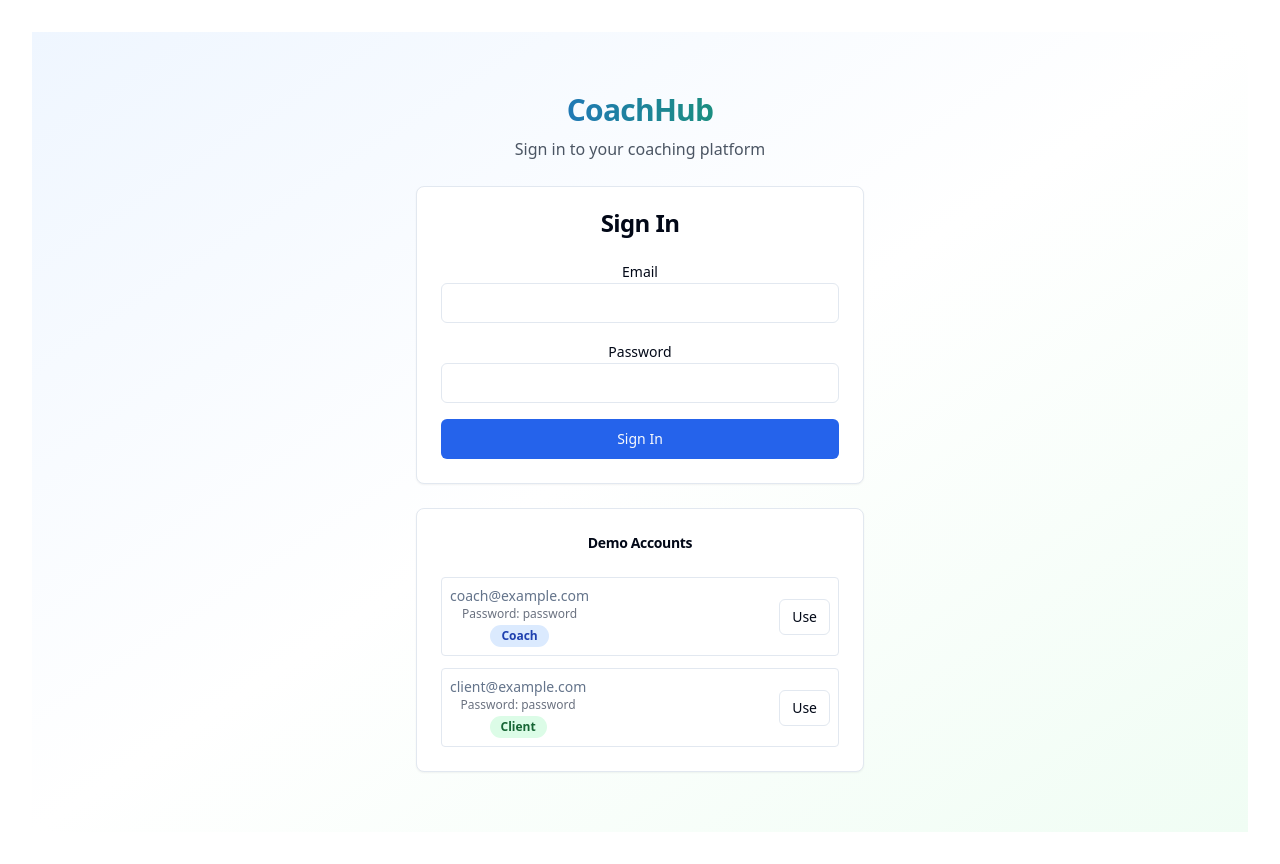
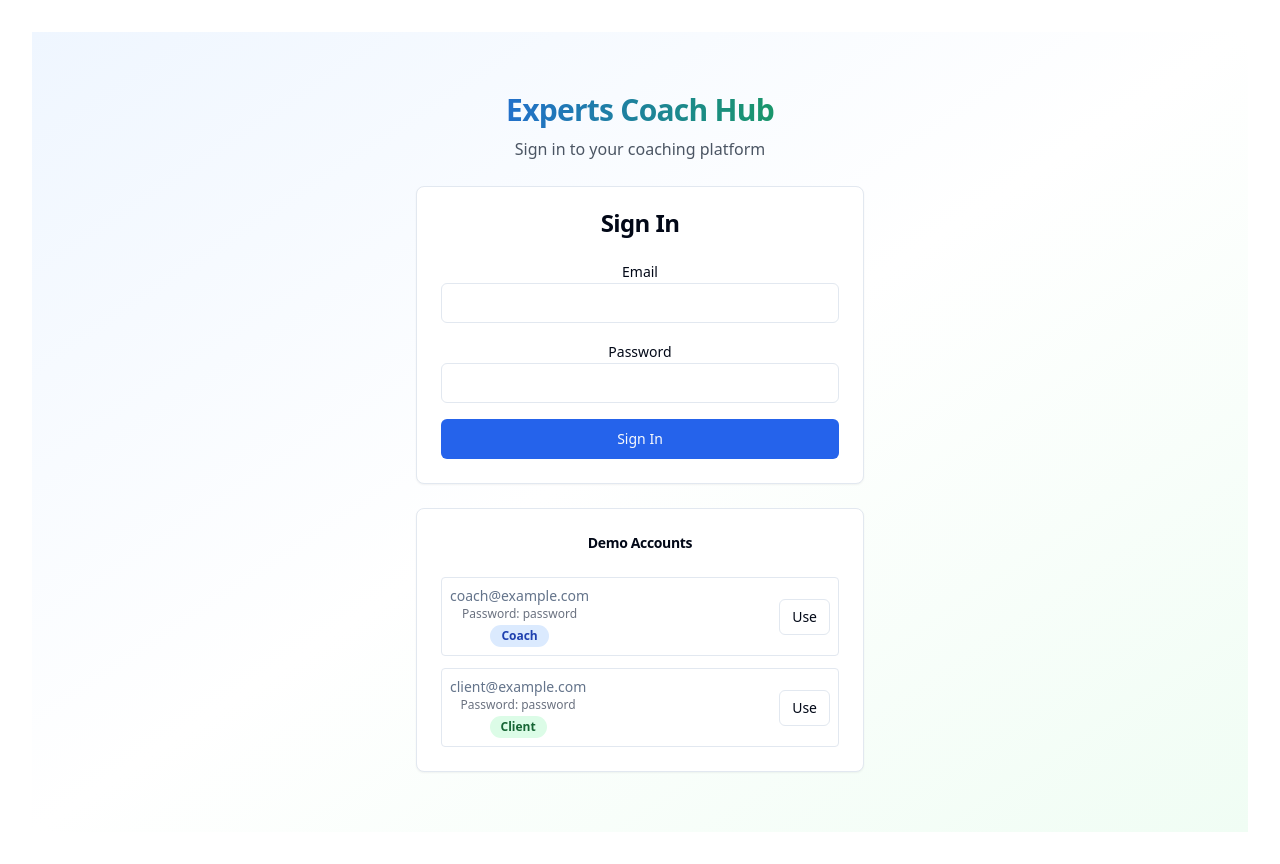
Before and after one commit to rueben2319/coach-content-hub, a React (Vite) app: page /auth in a window 1280 px wide. Built offline with nearby package versions, Linux system fonts and the light colour scheme.

Commit message:
Rename CoachHub to Experts Coach Hub
Rename all instances of "CoachHub" to "Experts Coach Hub" in the codebase.

```diff
--- a/index.html
+++ b/index.html
@@ -1,14 +1,15 @@
+
 <!DOCTYPE html>
 <html lang="en">
   <head>
     <meta charset="UTF-8" />
     <meta name="viewport" content="width=device-width, initial-scale=1.0" />
-    <title>coach-content-hub</title>
-    <meta name="description" content="Lovable Generated Project" />
-    <meta name="author" content="Lovable" />
+    <title>Experts Coach Hub</title>
+    <meta name="description" content="The all-in-one platform for coaches to create, manage, and deliver exceptional learning experiences." />
+    <meta name="author" content="Experts Coach Hub" />
 
-    <meta property="og:title" content="coach-content-hub" />
-    <meta property="og:description" content="Lovable Generated Project" />
+    <meta property="og:title" content="Experts Coach Hub" />
+    <meta property="og:description" content="The all-in-one platform for coaches to create, manage, and deliver exceptional learning experiences." />
     <meta property="og:type" content="website" />
     <meta property="og:image" content="https://lovable.dev/opengraph-image-p98pqg.png" />
 
--- a/src/components/auth/LoginForm.tsx
+++ b/src/components/auth/LoginForm.tsx
@@ -1,3 +1,4 @@
+
 import React, { useState } from 'react';
 import { useAuth } from '@/contexts/AuthContext';
 import { Button } from '@/components/ui/button';
@@ -38,7 +39,7 @@ const LoginForm = () => {
       <div className="w-full max-w-md space-y-6">
         <div className="text-center">
           <h1 className="text-3xl font-bold bg-gradient-to-r from-blue-600 to-green-600 bg-clip-text text-transparent">
-            CoachHub
+            Experts Coach Hub
           </h1>
           <p className="mt-2 text-gray-600">Sign in to your coaching platform</p>
         </div>
--- a/src/components/layout/ResponsiveDashboardLayout.tsx
+++ b/src/components/layout/ResponsiveDashboardLayout.tsx
@@ -22,7 +22,7 @@ const ResponsiveDashboardLayout: React.FC<ResponsiveDashboardLayoutProps> = ({ c
             <header className="sticky top-0 z-40 bg-white border-b border-gray-200 p-4">
               <div className="flex items-center justify-between">
                 <h1 className="text-xl font-bold bg-gradient-to-r from-blue-600 to-green-600 bg-clip-text text-transparent">
-                  CoachHub
+                  Experts Coach Hub
                 </h1>
                 <SidebarTrigger />
               </div>
--- a/src/components/layout/Sidebar.tsx
+++ b/src/components/layout/Sidebar.tsx
@@ -1,4 +1,3 @@
-
 import React, { useState } from 'react';
 import { Link, useLocation } from 'react-router-dom';
 import {
@@ -121,7 +120,7 @@ const Sidebar = () => {
       {/* Logo */}
       <div className="p-4 lg:p-6 border-b border-gray-200 flex-shrink-0">
         <h1 className="text-xl lg:text-2xl font-bold bg-gradient-to-r from-blue-600 to-green-600 bg-clip-text text-transparent">
-          CoachHub
+          Experts Coach Hub
         </h1>
       </div>
 
--- a/src/pages/Index.tsx
+++ b/src/pages/Index.tsx
@@ -72,7 +72,7 @@ const Index = () => {
       <header className="container mx-auto px-4 py-6">
         <nav className="flex items-center justify-between">
           <h1 className="text-2xl font-bold bg-gradient-to-r from-blue-600 to-green-600 bg-clip-text text-transparent">
-            CoachHub
+            Experts Coach Hub
           </h1>
           <div className="space-x-4">
             <Link to="/auth">
@@ -137,10 +137,10 @@ const Index = () => {
           <div className="grid lg:grid-cols-2 gap-12 items-center">
             <div>
               <h3 className="text-3xl font-bold text-gray-900 mb-6">
-                Why Choose CoachHub?
+                Why Choose Experts Coach Hub?
               </h3>
               <p className="text-lg text-gray-600 mb-8">
-                Join thousands of successful coaches who trust CoachHub to grow their business and impact more lives.
+                Join thousands of successful coaches who trust Experts Coach Hub to grow their business and impact more lives.
               </p>
               <div className="space-y-4">
                 {benefits.map((benefit, index) => (
@@ -172,7 +172,7 @@ const Index = () => {
       <footer className="bg-gray-900 text-white py-12">
         <div className="container mx-auto px-4 text-center">
           <h1 className="text-2xl font-bold bg-gradient-to-r from-blue-400 to-green-400 bg-clip-text text-transparent mb-4">
-            CoachHub
+            Experts Coach Hub
           </h1>
           <p className="text-gray-400 mb-6">
             Empowering coaches to transform lives through exceptional learning experiences.
@@ -183,7 +183,7 @@ const Index = () => {
             <a href="#" className="hover:text-white transition-colors">Contact</a>
           </div>
           <p className="text-gray-500 text-sm mt-8">
-            © 2024 CoachHub. All rights reserved.
+            © 2024 Experts Coach Hub. All rights reserved.
           </p>
         </div>
       </footer>
```
